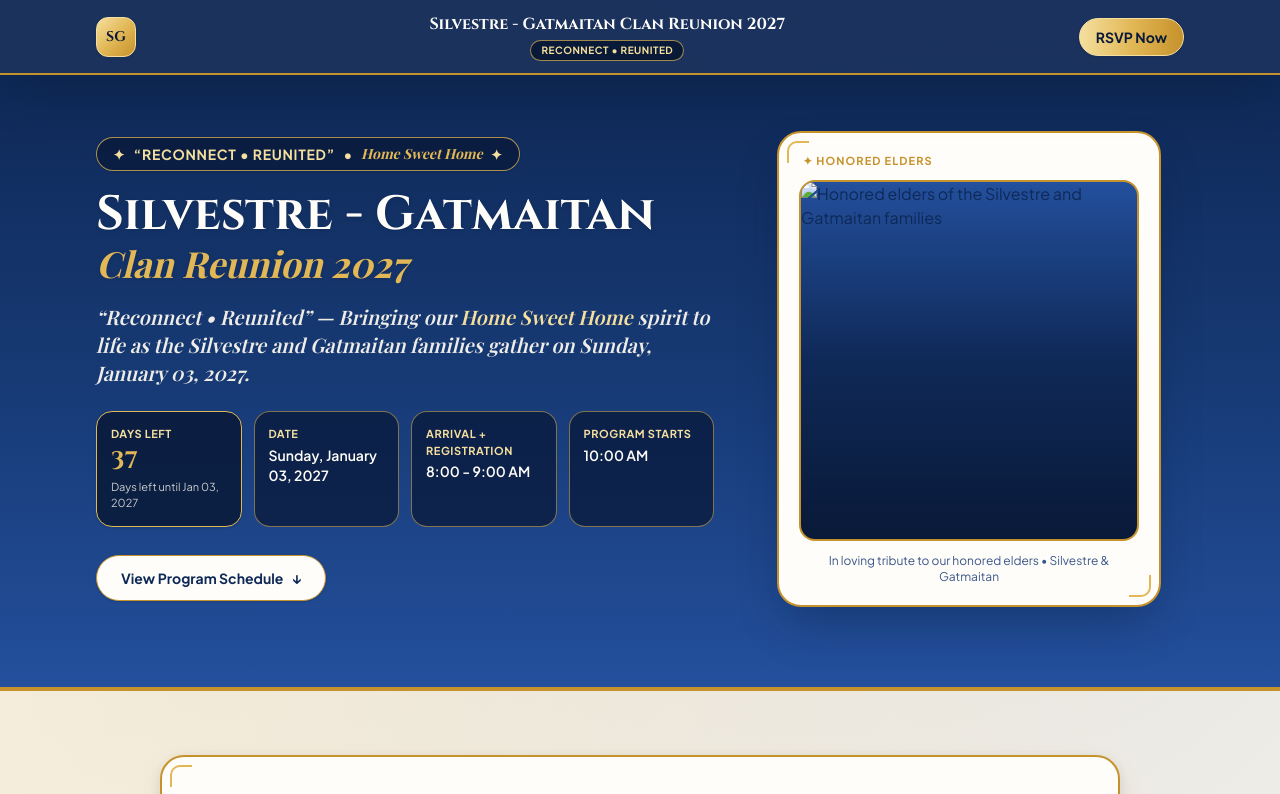
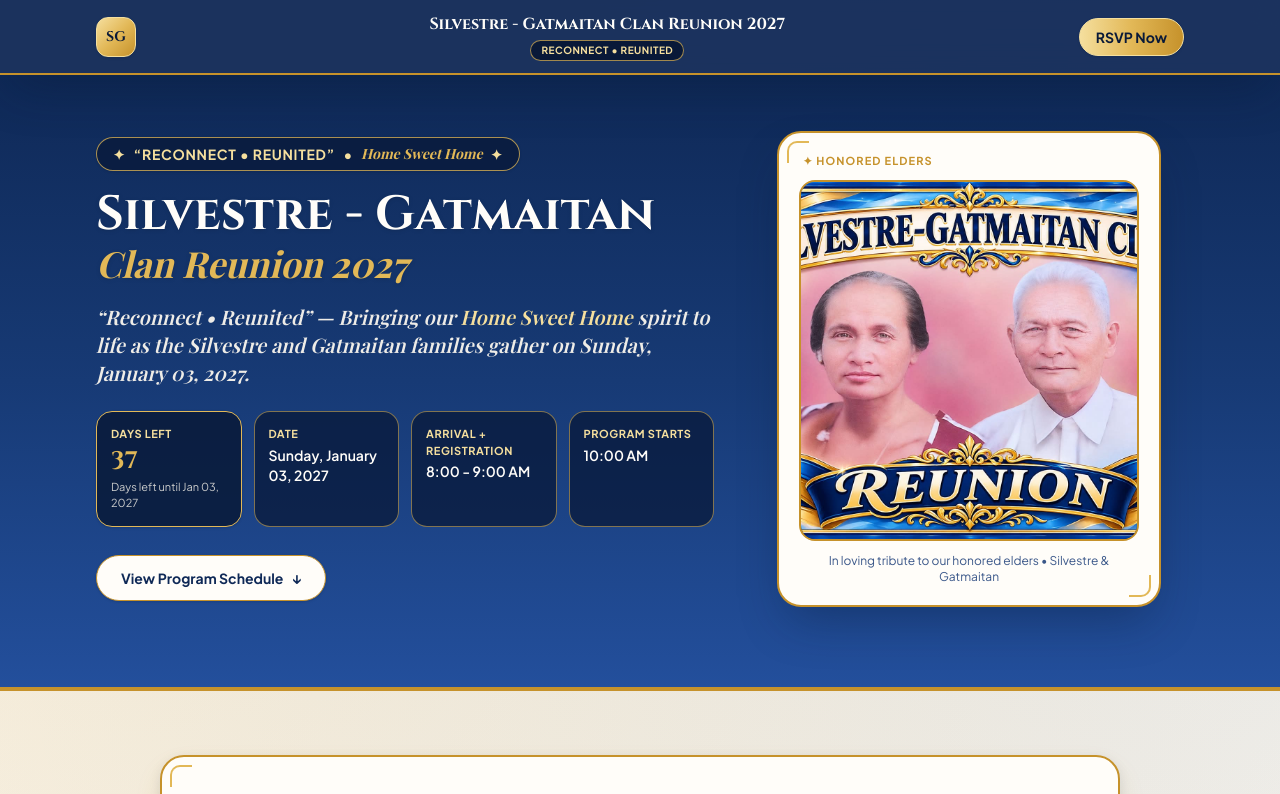
Before and after one commit to jmsuatengco22-max/silvestre-gatmaitan, a plain HTML site: page index.html in a window 1280 px wide. Shown: the top 794 px of the page. Drawn offline with nearby package versions, Linux system fonts and the light colour scheme; a web font is replaced by a local one.

Commit message:
Update index.html

```diff
--- a/index.html
+++ b/index.html
@@ -227,7 +227,7 @@
             <div class="relative aspect-[4/4.25] w-full rounded-2xl overflow-hidden bg-gradient-to-b from-royal-700 via-royal-900 to-royal-950 border-2 border-gold-500 flex items-center justify-center">
               <img
                 id="tributePortraitPhoto"
-                src="image.jpg"
+                src="Messenger_creation_D4F1DAD0-659A-405C-8D34-A899E2C929AF.jpeg"
                 alt="Honored elders of the Silvestre and Gatmaitan families"
                 class="w-full h-full object-cover"
               />
```
